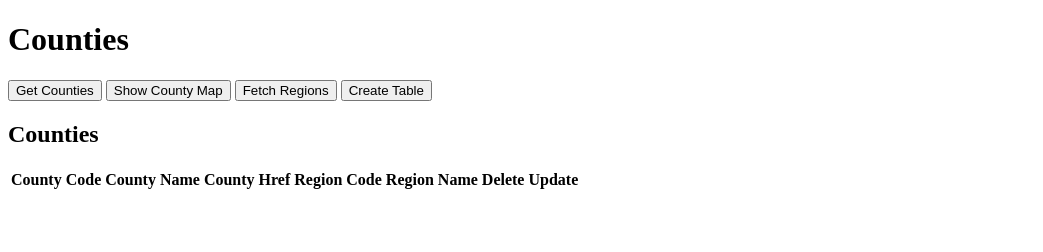
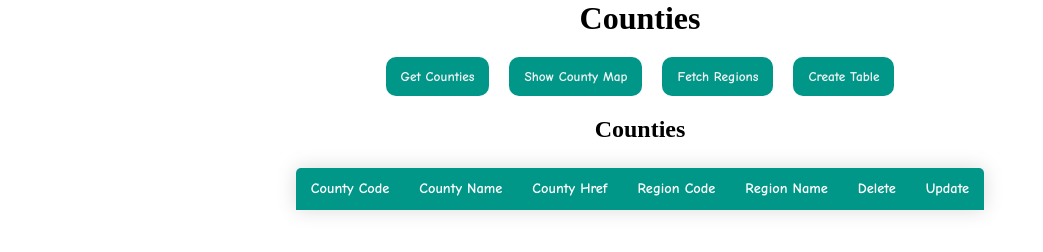
Before and after one commit to ERLMKea/createcountytable01, a website built with Parcel: page index.html in a window 1280 px wide. Shown: the whole page, without its empty margins (0-1043 px from the left). Built offline with nearby package versions, Linux system fonts and the light colour scheme.

Commit message:
Now with style

```diff
--- /dev/null
+++ b/css/styles2.css
@@ -0,0 +1,96 @@
+* {
+  box-sizing: border-box;
+  margin: 0;
+  padding: 0;
+  font-family: "Comic Sans MS";
+}
+
+.container {
+  min-width: 400px;
+  width: 60%;
+  margin: 0 auto;
+}
+
+.row {
+  display: flex;
+  justify-content: center;
+  align-items: center;
+  text-align:center;
+  margin: 0 auto 20px 0;
+  /*gap: 20px;*/
+}
+
+.content-table {
+  border-collapse: collapse;
+  margin: 25px auto;
+  font-size: 0.9em;
+  min-width: 400px;
+  overflow: hidden;
+  border-radius: 5px 5px 0 0;
+  box-shadow: 0 0 20px rgba(0,0,0,0.15);
+}
+
+.content-table thead tr {
+  background-color: #009789;
+  color: #ffffff;
+  text-align: left;
+  font-weight: bold;
+}
+
+.content-table td,
+.content-table th {
+  padding: 12px 15px;
+}
+
+.content-table tbody tr {
+  border-bottom: 1px solid #dddddd;
+}
+
+.content-table tbody tr:nth-of-type(even) {
+  background-color: #f3f3f3;
+}
+
+.content-table tbody tr:last-of-type {
+  border-bottom: 2px solid #009789;
+}
+
+input[type="text"], input[type="button"] {
+  border-radius: 10px;
+  padding: 12px 15px;
+  border: 1px solid black;
+}
+
+input[type="button"] {
+  border: none;
+}
+
+input[type="button"]:hover {
+  background-color: #009789;
+  cursor: pointer;
+}
+
+a, a:visited, a:active {
+  color: #323a40;
+  text-decoration: none;
+}
+
+a:hover {
+  cursor: pointer;
+  font-weight: bold;
+}
+
+.btn-options {
+  padding: 12px 15px;
+  margin:0 10px;
+  background-color: #009789;
+  color: #f3f3f3;
+  font-weight: bold;
+  border-radius: 10px;
+  border: none;
+}
+
+h1, h2 {
+  text-align: center;
+  margin-bottom: 20px;
+  font-family: "Times New Roman";
+}
--- a/index.html
+++ b/index.html
@@ -3,17 +3,22 @@
 <head>
   <meta charset="UTF-8">
   <title>Create County Table</title>
+  <link rel="stylesheet" href="css/styles2.css">
 </head>
 <body>
+<div class="container">
+
 <h1>Counties</h1>
-<button id="pbGetCounties">Get Counties</button>
-<button id="pbShowCountyMap">Show County Map</button>
-<button id="pbGetRegions">Fetch Regions</button>
-<button id="pbCreateTable">Create Table</button>
+<div class="row">
+  <button id="pbGetCounties" class="btn-options">Get Counties</button>
+  <button id="pbShowCountyMap" class="btn-options">Show County Map</button>
+  <button id="pbGetRegions" class="btn-options">Fetch Regions</button>
+  <button id="pbCreateTable" class="btn-options">Create Table</button>
+</div>
 
-<div class="div1">
   <h2>Counties</h2>
-  <table class="table" id="countyTable">
+  <table class="content-table" id="countyTable">
+    <thead>
     <tr>
       <th>County Code</th>
       <th>County Name</th>
@@ -23,6 +28,9 @@
       <th>Delete</th>
       <th>Update</th>
     </tr>
+
+    </thead>
+    <tr></tr>
   </table>
 </div>
 
```
